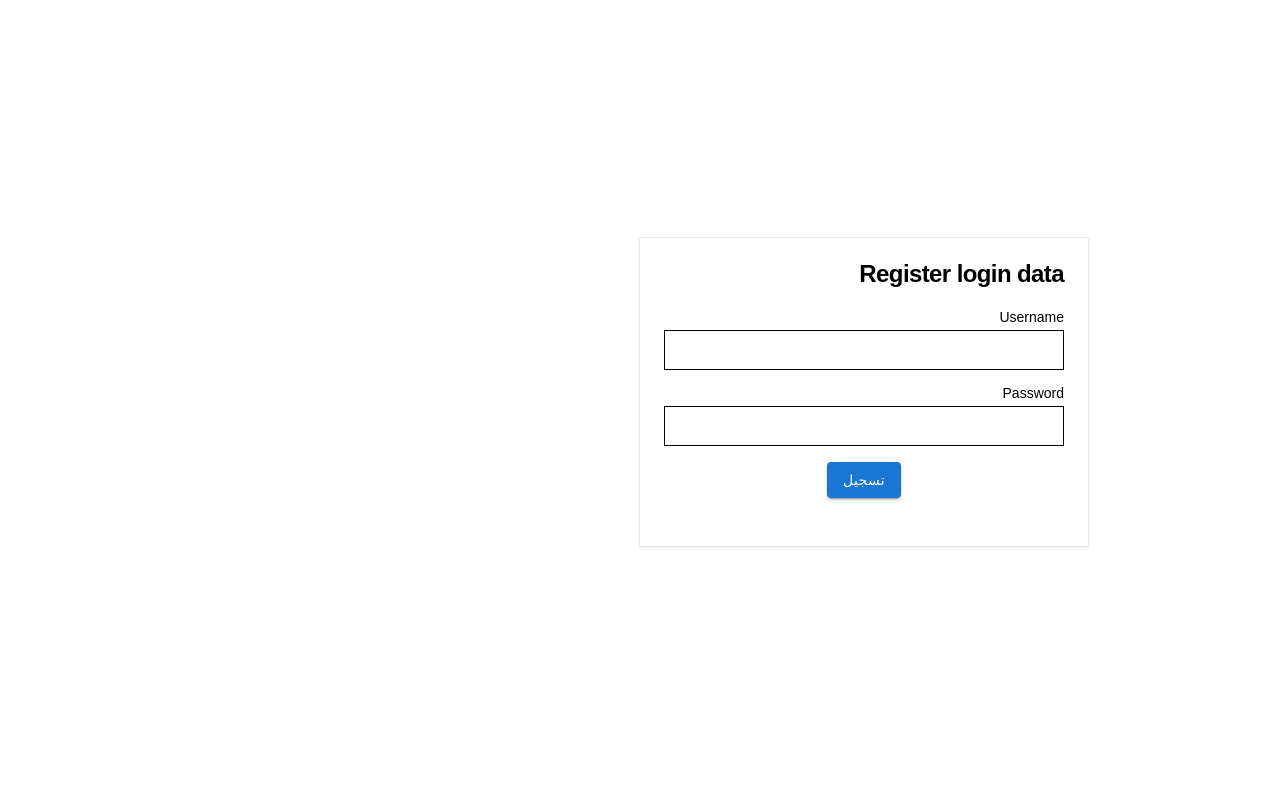
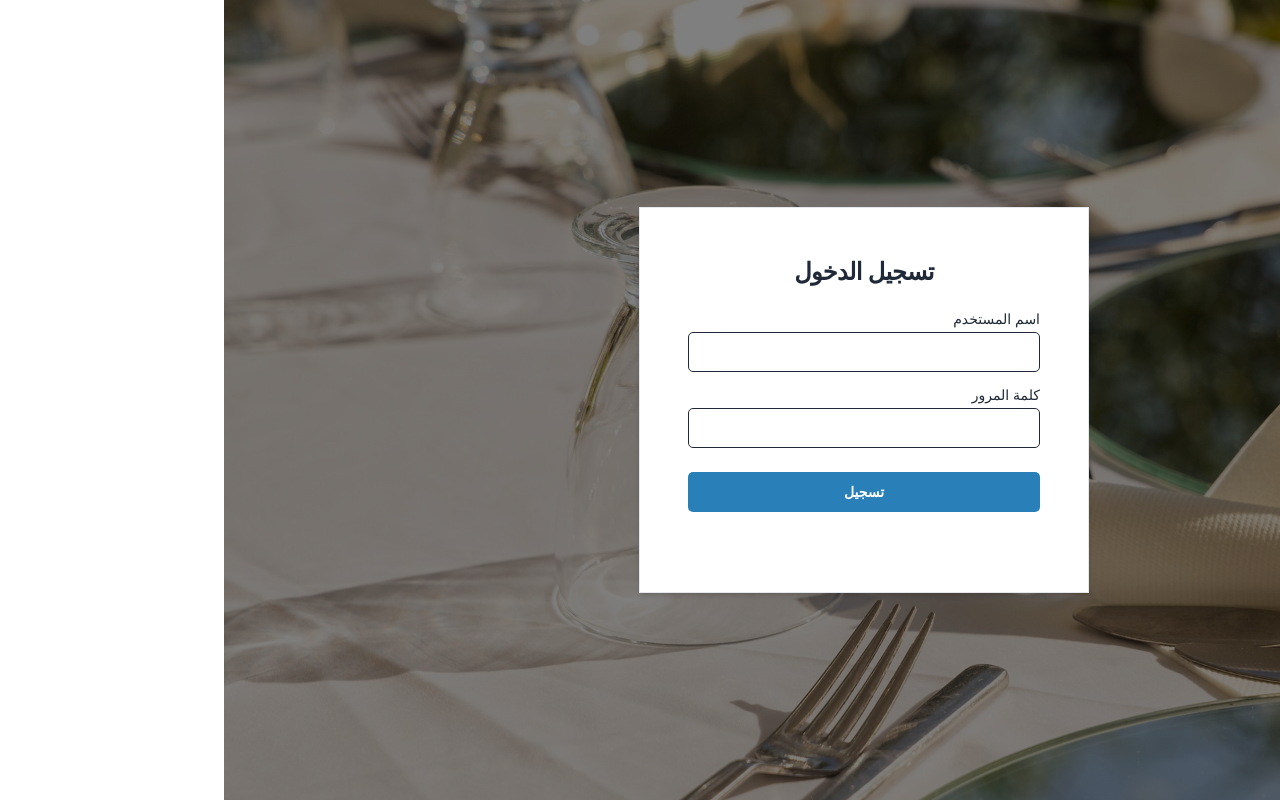
Before and after one commit to alryyan1/del-pasta-front-end, a React (Vite) app: page /#/login in a window 1280 px wide. Built offline with nearby package versions, Linux system fonts and the light colour scheme; no server answers; a web font is replaced by a local one.

Commit message:
login from hashimn

```diff
--- a/src/components/GuestLayout.tsx
+++ b/src/components/GuestLayout.tsx
@@ -11,7 +11,7 @@ function GuestLayout() {
   return (
     <div>
       {/* <Header /> */}
-      Guest Layout
+
         {<Outlet />}
     </div>
   )
--- a/src/pages/Login.tsx
+++ b/src/pages/Login.tsx
@@ -1,8 +1,5 @@
 import React, { useState } from "react";
-
-import { Alert, Box, Stack,  } from "@mui/material";
-import { LoadingButton } from "@mui/lab";
-import { Link } from "react-router-dom";
+import { Alert, Box, Stack, Typography } from "@mui/material";
 import { useForm } from "react-hook-form";
 import { t } from "i18next";
 import {
@@ -13,12 +10,12 @@ import {
   CardTitle,
 } from "../components/ui/card";
 import { Input } from "../components/ui/input";
-import { Label } from "./../components/ui/label";
+import { Label } from "../components/ui/label";
 import { useAuthContext } from "@/contexts/stateContext";
 import axiosClient from "@/helpers/axios-client";
+import { Button } from "@/components/ui/button";
 
 function App() {
-  console.log("login page");
   const [error, setError] = useState({ val: false, msg: "" });
   const [loading, setLoading] = useState(false);
   const { authenticate, setUser } = useAuthContext();
@@ -26,16 +23,15 @@ function App() {
   const [password, setPassword] = useState("");
   const {
     handleSubmit,
-    formState: { errors, isSubmitted },
+    formState: { errors },
     register,
   } = useForm();
-  const sumbitHamdler = (data) => {
+
+  const submitHandler = (data) => {
     setLoading(true);
-    console.log(data);
     axiosClient
       .post("login", data)
       .then(({ data }) => {
-        console.log(data, "success data");
         if (data.status) {
           setUser(data.user);
           authenticate(data.token);
@@ -46,99 +42,108 @@ function App() {
       })
       .finally(() => setLoading(false));
   };
+
   return (
     <Box
       sx={{
         display: "flex",
-        height: "90vh",
+        height: "100vh",
         justifyContent: "center",
-        alignContent: "center",
         alignItems: "center",
+        backgroundImage:
+          "linear-gradient(rgba(0, 0, 0, 0.5), rgba(0, 0, 0, 0.5)), url('/src/assets/images/table.jpg')",
+        backgroundSize: "cover",
+        backgroundPosition: "center",
       }}
     >
-      <Stack
-        justifyContent={"center"}
-        alignItems={"center"}
-        direction={"column"}
-      >
-        {/* <img height='300px'  src={logo2}/> */}
-
-        <Card className="w-[450px]  rtl text-right col-span-3 mt-4 ">
+      <Stack justifyContent="center" alignItems="center" direction="column">
+        <Card className="w-[450px] rtl text-right shadow-md rounded-lg bg-white p-6 text-gray-800">
           <CardHeader>
-            <CardTitle> Register login data</CardTitle>
+            <CardTitle className="text-center text-2xl font-bold">
+              تسجيل الدخول
+            </CardTitle>
           </CardHeader>
           <CardContent>
-            <form noValidate dir="rtl" onSubmit={handleSubmit(sumbitHamdler)}>
-              <Stack direction={'column'} gap={2}>
+            <form noValidate dir="rtl" onSubmit={handleSubmit(submitHandler)}>
+              <Stack direction="column" gap={3}>
                 <div className="grid w-full items-center gap-4">
-                {/** User Name  */}
                   <div className="flex flex-col space-y-1.5 text-right">
-                  <Label htmlFor="name"> Username </Label>
+                    <Label htmlFor="username">اسم المستخدم</Label>
                     <Input
+                      id="username"
                       className="text-right"
-                    error={errors.username != null}
+                      style={{
+                        borderRadius: "5px",
+                        direction: "rtl",
+                        padding: "10px",
+                      }}
+                      error={!!errors.username}
                       {...register("username", {
                         required: {
                           value: true,
-                        message: t("usernameValidation"),
-                      },
-                      minLength: {
-                        value: 6,
-                        message: t("usernameValidationMessage"),
+                          message: "اسم المستخدم مطلوب",
                         },
                       })}
-                    sx={{ mb: 1 }}
-                    variant="standard"
-                    label={t("username")}
-                    helperText={errors?.username?.message}
                       value={username}
-                    onChange={(value) => setUsername(value.target.value)}
+                      onChange={(e) => setUsername(e.target.value)}
                     />
+                    {errors.username && (
+                      <Typography variant="caption" color="error">
+                        {errors.username.message}
+                      </Typography>
+                    )}
                   </div>
-                {/** password */}
-                {errors.username && errors.username.message}
 
                   <div className="flex flex-col space-y-1.5 text-right">
-                  <Label htmlFor="cash_percentage"> Password</Label>
+                    <Label htmlFor="password">كلمة المرور</Label>
                     <Input
+                      id="password"
                       className="text-right"
-                    error={errors.password != null}
-                    sx={{ mb: 1 }}
+                      style={{
+                        borderRadius: "5px",
+                        direction: "rtl",
+                        padding: "10px",
+                      }}
+                      error={!!errors.password}
                       {...register("password", {
                         required: {
                           value: true,
-                        message: t("passwordValidationMessage"),
-                      },
-                      minLength: {
-                        value: 8,
-                        message: t("passwordValidationMessageLength"),
+                          message: "يجب ادخال كلمة مرور",
                         },
                       })}
-                    variant="standard"
-                    label={t("password")}
                       type="password"
-                    helperText={errors?.password?.message}
                       value={password}
-                    onChange={(value) => setPassword(value.target.value)}
+                      onChange={(e) => setPassword(e.target.value)}
                     />
+                    {errors.password && (
+                      <Typography variant="caption" color="error">
+                        {errors.password.message}
+                      </Typography>
+                    )}
                   </div>
                 </div>
 
-              <LoadingButton
-                loading={loading}
+                <Button
                   type="submit"
-                sx={{ m: 1 }}
-                variant="contained"
-                style={{ display: "block", margin: "0 auto" }}
+                  style={{
+                    borderRadius: "5px",
+                    padding: "10px",
+                    fontWeight: "bold",
+                    color: "white",
+                  }}
+                  disabled={loading}
                 >
-                تسجيل
-              </LoadingButton>
+                  {loading ? " جاري تسجيل الدخول" : " تسجيل"}
+                </Button>
               </Stack>
-
             </form>
           </CardContent>
-          <CardFooter className="flex justify-between">
-            {error.val && <Alert severity="error">{error.msg}</Alert>}
+          <CardFooter className="flex justify-center mt-2 text-white">
+            {error.val && (
+              <Alert severity="error" variant="outlined" sx={{ width: "100%" }}>
+                {error.msg}
+              </Alert>
+            )}
           </CardFooter>
         </Card>
       </Stack>
```
Also changed, not shown: src/assets/images/table.jpg (added). Lines whose indentation alone changed are shown as unchanged.
